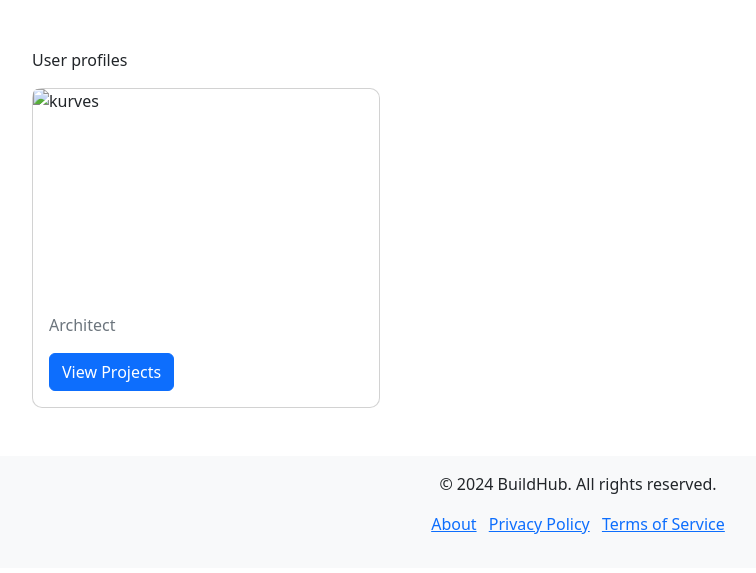
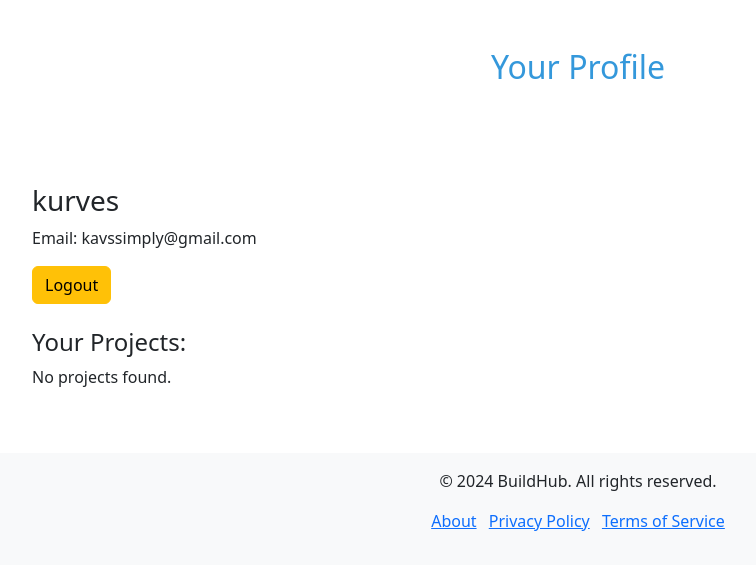
Before and after one commit to Kurvest/ResearchCo, a Django app: page /jengahub/profile/ in a window 1280 px wide. Shown: the part 56-629 px from the top of the page, without its empty margins (62-818 px from the left). Run offline with Django 5.2, Linux system fonts and the light colour scheme; a user stored in the database is signed in; data comes from the database, SQL or seed files in the repository; tables that the repository leaves empty hold one stand-in row (values such as "Sample post").

Commit message:
update login andsign up functioonality

```diff
--- a/jengaHubApp/admin.py
+++ b/jengaHubApp/admin.py
@@ -1,8 +1,9 @@
 from django.contrib import admin
-from jengaHubApp.models import Professional,Message, Project, Feedback
+from jengaHubApp.models import Professional,Message, Project, Feedback, News
 
 # Register your models here.
 admin.site.register(Professional)
 admin.site.register(Project)
 admin.site.register(Feedback)
 admin.site.register(Message)
+admin.site.register(News)
--- a/jengaHubApp/models.py
+++ b/jengaHubApp/models.py
@@ -31,3 +31,14 @@
     message = models.TextField()
     created_at = models.DateTimeField(auto_now_add=True)
     feedback = models.BooleanField(default=False)
+
+
+class News(models.Model):
+    title = models.CharField(max_length=255)
+    content = models.TextField()
+    image = models.ImageField(upload_to='news/', blank=True, null=True)
+    url = models.URLField(blank=True, null=True)
+    published_at = models.DateTimeField(auto_now_add=True)
+
+    def __str__(self):
+        return self.title
--- a/jengaHubApp/static/styles.css
+++ b/jengaHubApp/static/styles.css
@@ -48,3 +48,16 @@
 .card-text {
     color: #6c757d;
 }
+
+.card-text {
+    max-height: 4.5em;
+    overflow: hidden;
+    transition: max-height 0.3s ease;
+}
+
+.full-content {
+    display: none;
+}
+.text-center{
+    padding-bottom: 90px;
+}
--- a/jengaHubApp/templates/jengaHubApp/home.html
+++ b/jengaHubApp/templates/jengaHubApp/home.html
@@ -5,7 +5,7 @@
 {% block content %}
 <div class="jumbotron text-center bg-primary text-white p-5">
     <h1>Welcome to JengaHub</h1>
-    <p>Explore the latest innovations and connect with professionals.</p>
+    <p>Explore the latest innovations, Showcase your projects, and connect with professionals.</p>
     <a href="{% url 'jengaHubApp:login' %}" class="btn btn-light btn-lg">Login</a>
 </div>
 
@@ -23,7 +23,7 @@
     <div class="col-md-4">
         <h2>Construction News</h2>
         <p>Stay upto date with the current news and innovations in the industry.</p>
-        <a href="{% url 'jengaHubApp:contact' %}" class="btn btn-primary">Get Updates</a>
+        <a href="{% url 'jengaHubApp:trending_news' %}" class="btn btn-primary">Get Updates</a>
     </div>
 </div>
 {% endblock %}
--- a/jengaHubApp/templates/jengaHubApp/profile.html
+++ b/jengaHubApp/templates/jengaHubApp/profile.html
@@ -1,20 +1,37 @@
+
 {% extends 'base.html' %}
+
+{% block title %}Profile{% endblock %}
+
 {% block content %}
-<div class="container">
-    <p>User profiles</p>
+<div class="container mt-5">
+    <h2 class="text-center" style="color: #3498db;">Your Profile</h2>
+
+    <!-- User Information -->
     <div class="row">
-        {% for professional in professionals %}
-        <div class="col-md-4">
-            <div class="card">
-                <img src="{{ professional.image.url }}" class="card-img-top" alt="{{ professional.user.username }}">
-                <div class="card-body">
-                    <h5 class="card-title">{{ professional.user.bio}}</h5>
-                    <p class="card-text">{{ professional.profession }}</p>
-                    <a href="{% url 'jengaHubApp:project' Professional.id %}" class="btn btn-primary">View Projects</a>
-                </div>
-            </div>
+        <div class="col-md-6">
+            <h3>{{ user.username }}</h3>
+            <p>Email: {{ user.email }}</p>
+            <a href="{% url 'jengaHubApp:logout' %}" class="btn btn-warning">Logout</a>
         </div>
-        {% endfor %}
+    </div>
+
+    <!-- User Projects -->
+    <div class="row mt-4">
+        <h4>Your Projects:</h4>
+        <div class="col-12">
+            {% if user_projects %}
+                <ul class="list-group">
+                    {% for project in user_projects %}
+                        <li class="list-group-item">
+                            <a href="{% url 'jengaHubApp:project_detail' project.id %}">{{ project.title }}</a>
+                        </li>
+                    {% endfor %}
+                </ul>
+            {% else %}
+                <p>No projects found.</p>
+            {% endif %}
+        </div>
     </div>
 </div>
 {% endblock %}
--- a/jengaHubApp/urls.py
+++ b/jengaHubApp/urls.py
@@ -9,10 +9,10 @@
     path('professional/<int:professional_id>/projects/', views.professional_projects, name='professional_projects'),
     path('project/', views.project, name='project'),
     path('profile/', views.professional_profile, name='professional_profile'),
-    path('add_project/', views.add_project, name='add_project'),
     path('projects/', views.projects, name='projects'),
     path('professionals/', views.professionals, name='professionals'),
     path('contact/', views.contact, name='contact'),
+    path('add-project/', views.add_project, name='add_project'),
     path('profile/', views.profile, name='profile'),
     path('about/', views.about, name='about'),
     path('privacy/', views.privacy, name='privacy'),
@@ -20,10 +20,14 @@
     path('projects/<int:professional_id>/', views.projects, name='projects'),
     path('send_message/<int:professional_id>/', views.send_message, name='send_message'),
     path('create-professional/', views.create_professional, name='create_professional'),
+    path('trending-news/', views.trending_news, name='trending_news'),
+    path('all_projects/', views.all_projects, name='all_projects'),
+    path('professional_board', views.professional_dashboard, name='professional_dashboard')
 ]
 
 urlpatterns += [
-    path('login/', auth_views.LoginView.as_view(template_name='jengaHubApp/login.html'), name='login'),
+    #path('login/', auth_views.LoginView.as_view(template_name='jengaHubApp/login.html'), name='login'),
     path('logout/', auth_views.LogoutView.as_view(), name='logout'),
-    path('signup/', views.signup, name='signup'),  # You need to create the signup view
+    path('signup/', views.signup, name='signup'),
+    path('login/',views.login_view, name='login'),
 ]
--- a/jengaHubApp/views.py
+++ b/jengaHubApp/views.py
@@ -1,6 +1,6 @@
 
 from django.shortcuts import render, get_object_or_404
-from .models import Professional, Project
+from .models import Professional, Project, News
 from django.shortcuts import render, redirect
 from django.http import HttpResponseRedirect
 from django.urls import reverse
@@ -8,7 +8,52 @@
 from django.contrib.auth import login
 from django.core.mail import send_mail
 from django.contrib import messages
-from .forms import ProfessionalForm, UserSignUpForm
+from .forms import ProfessionalForm, ProjectForm,UserSignUpForm
+from django.contrib.auth import login, authenticate
+from django.contrib.auth.forms import AuthenticationForm
+
+# Optional: login form if you're not using Django's built-in views
+def login_view(request):
+    if request.method == 'POST':
+        form = AuthenticationForm(request, data=request.POST)
+        if form.is_valid():
+            username = form.cleaned_data.get('username')
+            password = form.cleaned_data.get('password')
+            user = authenticate(username=username, password=password)
+            if user is not None:
+                login(request, user)
+                return redirect('jengaHubApp:professional_dashboard')
+    else:
+        form = AuthenticationForm()
+
+    return render(request, 'jengaHubApp/login.html', {'form': form})
+
+def profile(request):
+    user_projects = Project.objects.filter(professional__user=request.user)
+    context = {
+        'user': request.user,
+        'user_projects': user_projects,
+    }
+    return render(request, 'jengaHubApp/profile.html', context)
+
+
+
+def professional_dashboard(request):
+    try:
+        professional = Professional.objects.get(user=request.user)
+    except Professional.DoesNotExist:
+        messages.error(request, "You do not have a professional profile yet.")
+        return redirect('jengaHubApp:create_professional')
+    #professional = Professional.objects.get(user=request.user)
+    user_projects = Project.objects.filter(professional=professional)
+    other_professionals = Professional.objects.exclude(id=professional.id)
+
+    context = {
+        'professional': professional,
+        'user_projects': user_projects,
+        'other_professionals': other_professionals,
+    }
+    return render(request, 'jengaHubApp/professional_dashboard.html', context)
 def signup(request):
     if request.method == 'POST':
         form = UserSignUpForm(request.POST)
@@ -119,7 +164,13 @@
 
 # Profile page view (requires login)
 def profile(request):
-    return render(request, 'jengaHubApp/profile.html')
+    user_projects = Project.objects.filter(professional__user=request.user)
+    context = {
+        'user': request.user,
+        'user_projects': user_projects,
+    }
+    return render(request, 'jengaHubApp/profile.html', context)
+
 
 # About page view
 def about(request):
@@ -144,7 +195,7 @@
             if form.is_valid():
                 form.save()
                 messages.success(request, 'Your professional profile has been updated successfully!')
-                return redirect('jengaHubApp:professionals')  # Redirect to a profile list or any desired page
+                return redirect('jengaHubApp:add_project')  # Redirect to a profile list or any desired page
         else:
             form = ProfessionalForm(instance=professional)
     except Professional.DoesNotExist:
@@ -156,8 +207,39 @@
                 professional.user = request.user  # Associate the professional profile with the logged-in user
                 professional.save()
                 messages.success(request, 'Your professional profile has been created successfully!')
-                return redirect('jengaHubApp:professionals')
+                return redirect('jengaHubApp:add_project')
         else:
             form = ProfessionalForm()
 
     return render(request, 'jengaHubApp/create_professional.html', {'form': form})
+
+def add_project(request):
+    # Check if the user has a professional profile
+    professional = get_object_or_404(Professional, user=request.user)
+
+    if request.method == 'POST':
+        form = ProjectForm(request.POST, request.FILES)
+        if form.is_valid():
+            project = form.save(commit=False)
+            project.professional = professional
+            project.save()
+            messages.success(request, 'Project added successfully!')
+            return redirect('jengaHubApp:projects', professional.id)
+    else:
+        form = ProjectForm()
+
+    return render(request, 'jengaHubApp/add_project.html', {'form': form})
+
+def view_projects(request, professional_id):
+    professional = get_object_or_404(Professional, id=professional_id)
+    projects = professional.projects.all()  # Fetch all projects for the professional
+    return render(request, 'jengaHubApp/projects.html', {'professional': professional, 'projects': projects})
+
+def trending_news(request):
+    # Option 1: Fetch news from the database (for locally stored news)
+    news_list = News.objects.all().order_by('-published_at')[:10]
+    return render(request, 'jengaHubApp/trending_news.html', {'news_list': news_list})
+
+def all_projects(request):
+    projects = Project.objects.all()
+    return render(request, 'jengaHubApp/all_projects.html', {'projects': projects})
```
Also changed, not shown: jengaHubApp/forms.py (+17 -5 lines), jengaHubApp/templates/jengaHubApp/add_project.html (added, +16 -0 lines), jengaHubApp/templates/jengaHubApp/all_projects.html (added, +30 -0 lines), jengaHubApp/templates/jengaHubApp/login.html (+10 -6 lines), jengaHubApp/templates/jengaHubApp/professional_dashboard.html (added, +53 -0 lines), jengaHubApp/templates/jengaHubApp/signup.html (+39 -6 lines), jengaHubApp/templates/jengaHubApp/trending_news.html (added, +40 -0 lines), jengaHubApp/migrations/0002_news.py (added).
